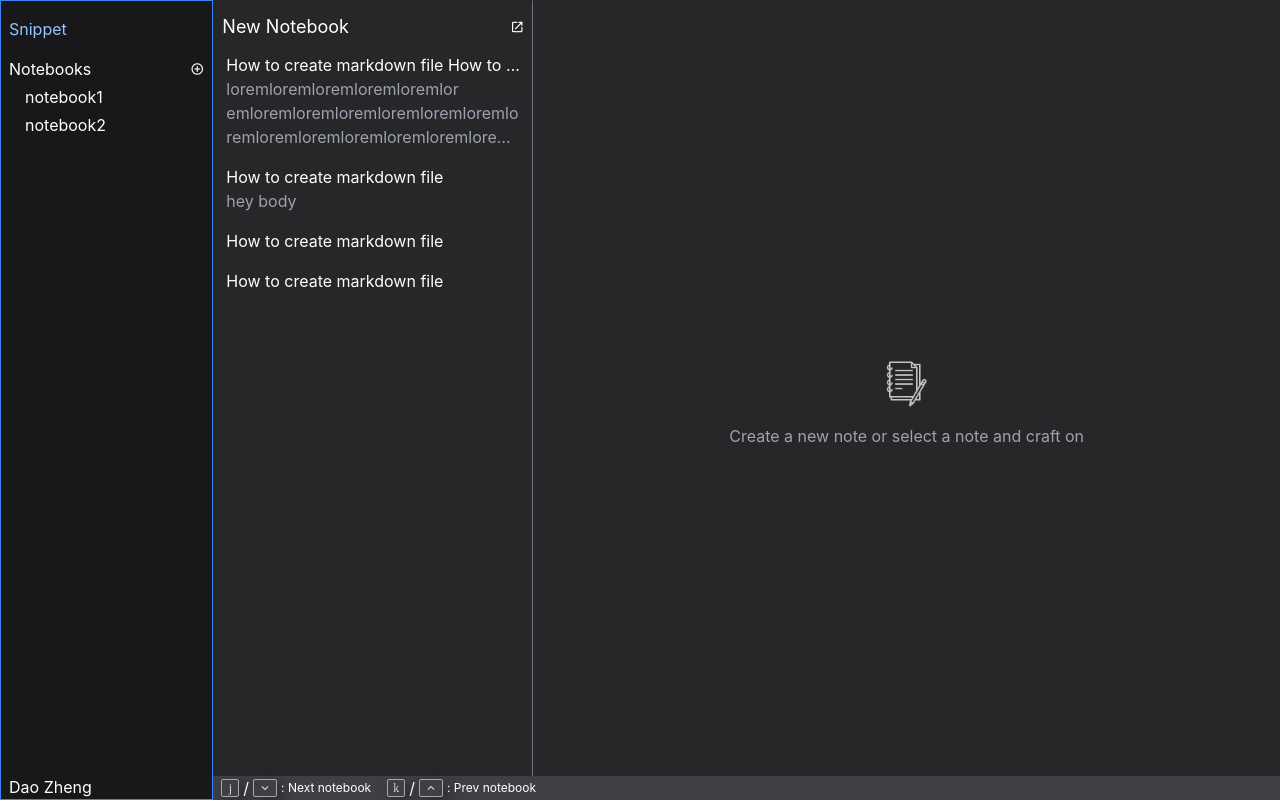
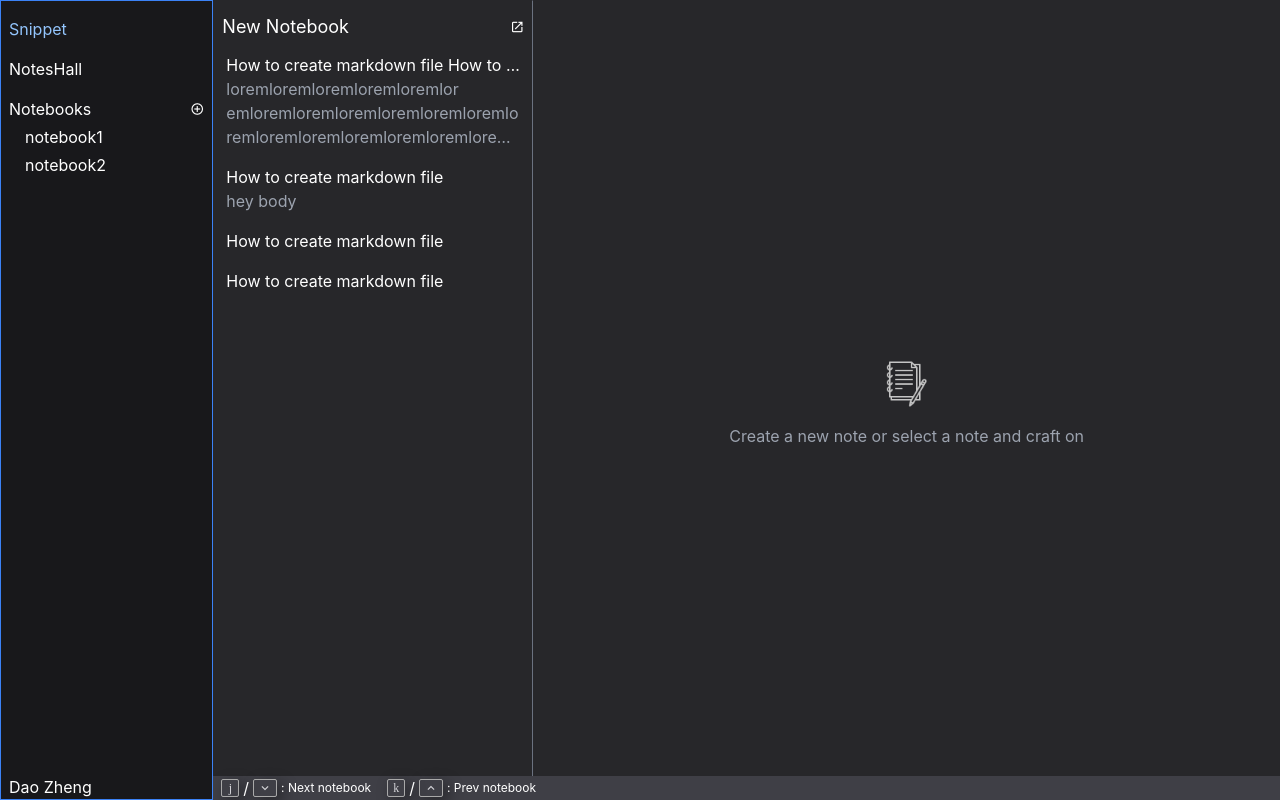
Before and after one commit to daoyzheng/notecraft, a React (Vite) app: page /notebooks in a window 1280 px wide. Built offline with nearby package versions, Linux system fonts and the light colour scheme.

Commit message:
Add global menu item

```diff
--- a/src/components/globalMenu/GlobalMenu.tsx
+++ b/src/components/globalMenu/GlobalMenu.tsx
@@ -3,21 +3,41 @@ import { useState } from "react"
 import { menuFocusOptions } from "../../constants/globalMenu"
 import GlobalNavigationStore from "../../store/GlobalNavigationStore"
 import NotebookList from "../notebookList/NotebookList"
-import NoteSnippet from "../noteSnippet/NoteSnippet"
+import GlobalMenuItem from "./GlobalMenuItem"
 import useGlobalMenuKeybind from "./useGlobalMenuKeybind"
 
 interface Props {
 }
+
 const GlobalMenu = observer(({}: Props) => {
   const [currentFocus, setCurrentFocus] = useState<menuFocusOptions>(menuFocusOptions.notesnippet)
   const globalNavigationStore = GlobalNavigationStore
   useGlobalMenuKeybind({
-    globalNavigationStore
+    globalNavigationStore,
+    setCurrentFocus,
+    currentFocus
   })
+  function handleSnippetClick () {
+    setCurrentFocus(menuFocusOptions.notesnippet)
+  }
+  function handleNotesHallClick () {
+    setCurrentFocus(menuFocusOptions.noteshall)
+  }
   return (
     <div className="justify-between flex flex-col h-full">
       <div className="space-y-4">
-        <NoteSnippet className={`${currentFocus === menuFocusOptions.notesnippet ? 'text-blue-300' : ''} hover:text-blue-300 cursor-pointer`}/>
+        <GlobalMenuItem
+          isFocused={currentFocus === menuFocusOptions.notesnippet}
+          onClick={handleSnippetClick}
+        >
+          Snippet
+        </GlobalMenuItem>
+        <GlobalMenuItem
+          isFocused={currentFocus === menuFocusOptions.noteshall}
+          onClick={handleNotesHallClick}
+        >
+          NotesHall
+        </GlobalMenuItem>
         <NotebookList
           className={`${currentFocus === menuFocusOptions.notebooks ? 'text-blue-300' : ''}`}
           isActive={currentFocus === menuFocusOptions.notebooks}
--- /dev/null
+++ b/src/components/globalMenu/GlobalMenuItem.tsx
@@ -0,0 +1,22 @@
+import { FC } from "react"
+
+interface Props {
+  className?: string
+  children: React.ReactNode
+  isFocused: boolean
+  onClick?: () => void
+}
+const GlobalMenuItem: FC<Props> = ({className, children, isFocused, onClick}) => {
+  function handleOnClick () {
+    onClick && onClick()
+  }
+  return (
+    <div className={`${className}`}>
+      <div className={`${isFocused ? 'text-blue-300' : ''} cursor-pointer hover:text-blue-300`} onClick={handleOnClick}>
+        {children}
+      </div>
+    </div>
+  )
+}
+
+export default GlobalMenuItem
--- a/src/components/globalMenu/useGlobalMenuKeybind.ts
+++ b/src/components/globalMenu/useGlobalMenuKeybind.ts
@@ -1,15 +1,39 @@
-import { useEffect } from "react"
+import { Dispatch, SetStateAction, useEffect } from "react"
+import { menuFocusOptions } from "../../constants/globalMenu"
 import GlobalNavigationStore from "../../store/GlobalNavigationStore"
 
 interface Props {
   globalNavigationStore: typeof GlobalNavigationStore
+  currentFocus: menuFocusOptions
+  setCurrentFocus: Dispatch<SetStateAction<menuFocusOptions>>
 }
 
 const useGlobalMenuKeybind = ({
-  globalNavigationStore
+  globalNavigationStore,
+  currentFocus,
+  setCurrentFocus
 }: Props) => {
   function handleKeyPress (e: KeyboardEvent) {
     switch(e.key.toLocaleLowerCase()) {
+      case 'j':
+      case 'arrowdown': {
+        if (currentFocus === menuFocusOptions.notebooks) {
+          setCurrentFocus(menuFocusOptions.notesnippet)
+        } else {
+          setCurrentFocus(currentFocus+1)
+        }
+        console.log('skj', currentFocus)
+        break
+      }
+      case 'k':
+      case 'arrowup': {
+        if (currentFocus === menuFocusOptions.notesnippet) {
+          setCurrentFocus(menuFocusOptions.notebooks)
+        } else {
+          setCurrentFocus(currentFocus-1)
+        }
+        break
+      }
       case 'l':
       case 'arrowright': {
         globalNavigationStore.setToNotebookNavigation()
@@ -25,7 +49,7 @@ const useGlobalMenuKeybind = ({
     return () => {
       document.removeEventListener('keydown', handleKeyPress)
     }
-  }, [])
+  }, [currentFocus])
 }
 
 export default useGlobalMenuKeybind
--- a/src/components/noteSnippet/NoteSnippet.tsx
+++ /dev/null
@@ -1,12 +0,0 @@
-interface Props {
-  className?: string
-}
-const NoteSnippet = ({ className }: Props) => {
-  return (
-    <div className={`${className}`}>
-      Snippet
-    </div>
-  )
-}
-
-export default NoteSnippet
--- a/src/constants/globalMenu.ts
+++ b/src/constants/globalMenu.ts
@@ -1,4 +1,5 @@
 export enum menuFocusOptions {
-  notesnippet,
-  notebooks
+  notesnippet = 0,
+  noteshall = 1,
+  notebooks = 2
 }
```
